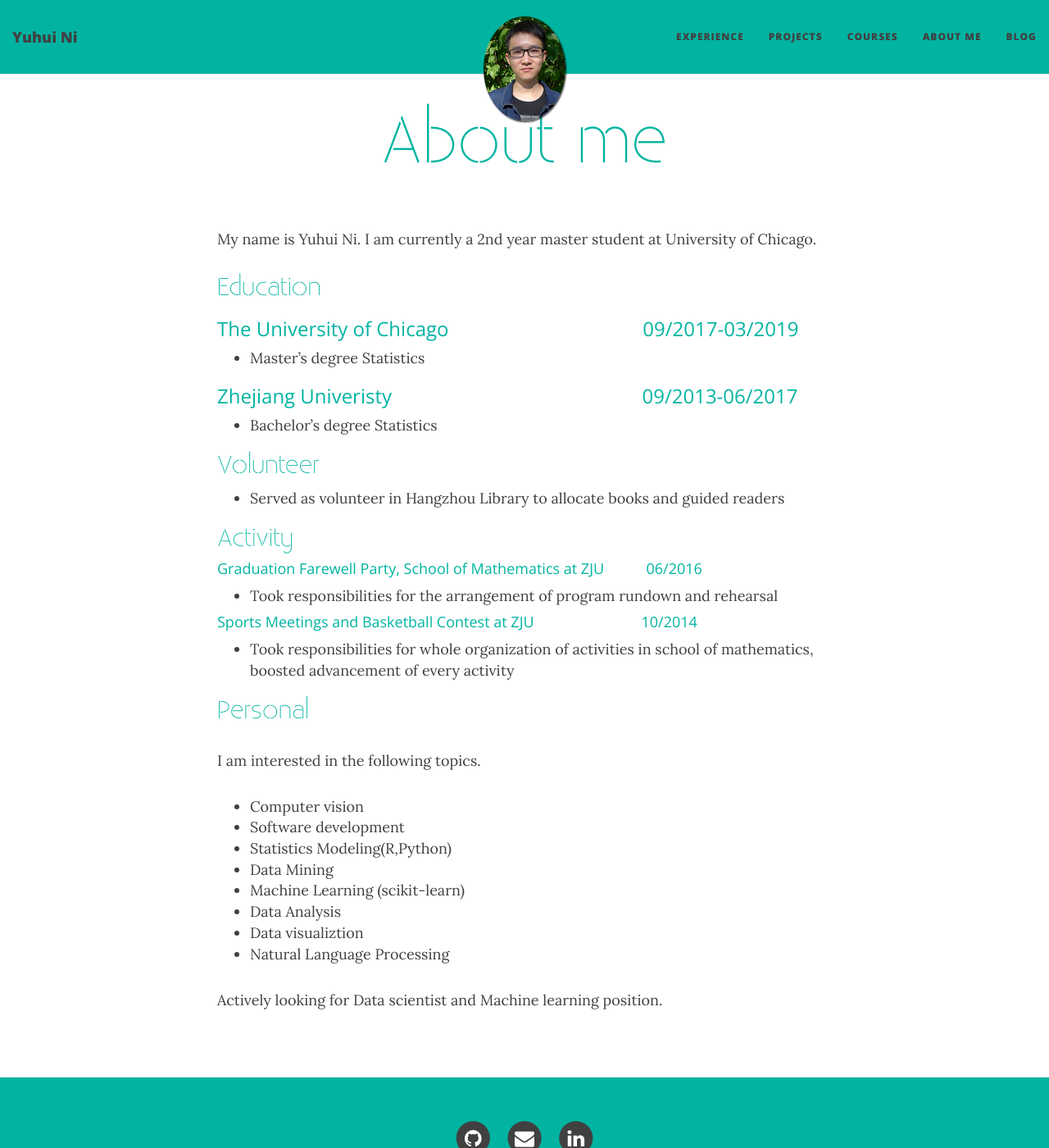
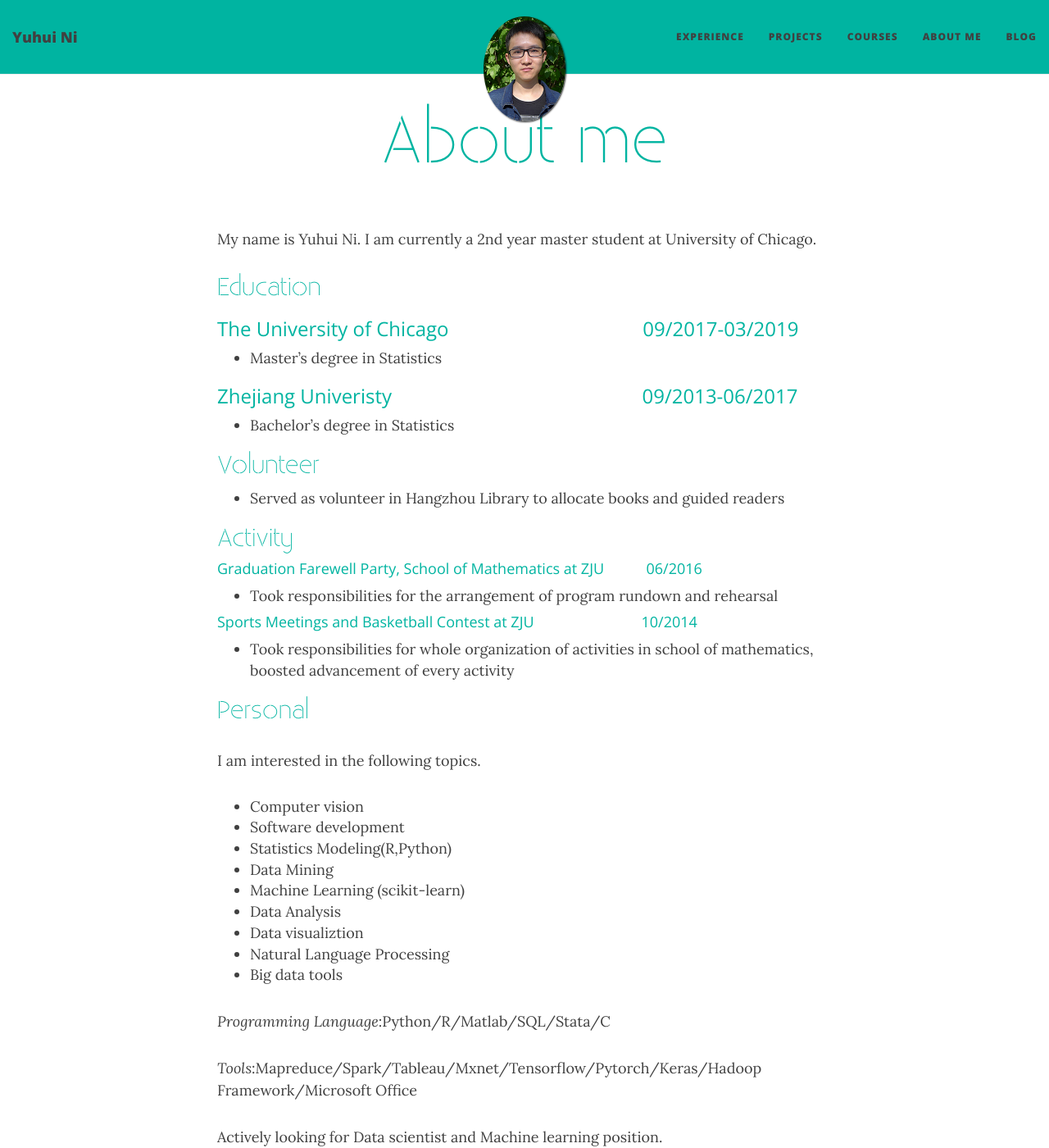
Before and after one commit to YuhuiNi/YuhuiNi.github.io, a Jekyll site: the page built from aboutme.md, in a window 1280 px wide and 1400 px high. Shown: the whole window at 82% size. Built offline with Jekyll 4.4.1, drawn with Linux system fonts in a browser that asks for light colours; nearby versions of some CDN libraries.

Commit message:
Update aboutme.md

```diff
--- a/aboutme.md
+++ b/aboutme.md
@@ -8,11 +8,11 @@ My name is Yuhui Ni. I am currently a 2nd year master student at University of C
 ## Education
 ### The University of Chicago &nbsp;&nbsp;&nbsp;&nbsp;&nbsp;&nbsp;&nbsp;&nbsp;&nbsp;&nbsp;&nbsp;&nbsp;&nbsp;&nbsp;&nbsp;&nbsp;&nbsp;&nbsp;&nbsp;&nbsp; &nbsp;&nbsp;&nbsp; &nbsp;&nbsp;&nbsp; &nbsp;&nbsp;&nbsp; &nbsp;&nbsp;&nbsp; 09/2017-03/2019
 
-- Master's degree Statistics
+- Master's degree in Statistics
 
 ### Zhejiang Univeristy &nbsp;&nbsp;&nbsp;&nbsp;&nbsp;&nbsp;&nbsp;&nbsp;&nbsp;&nbsp;&nbsp;&nbsp;&nbsp;&nbsp; &nbsp;&nbsp;&nbsp;&nbsp;&nbsp;&nbsp;&nbsp;&nbsp;&nbsp;&nbsp;&nbsp;&nbsp;&nbsp;&nbsp;&nbsp;&nbsp;&nbsp; &nbsp;&nbsp;&nbsp; &nbsp;&nbsp;&nbsp;&nbsp;&nbsp;&nbsp; &nbsp;&nbsp;&nbsp; 09/2013-06/2017
 
-- Bachelor's degree Statistics
+- Bachelor's degree in Statistics
 
 ## Volunteer
 - Served as volunteer in Hangzhou Library to allocate books and guided readers
@@ -35,5 +35,10 @@ I am interested in the following topics.
 - Data Analysis
 - Data visualiztion
 - Natural Language Processing
+- Big data tools
+
+*Programming Language*:Python/R/Matlab/SQL/Stata/C
+
+*Tools*:Mapreduce/Spark/Tableau/Mxnet/Tensorflow/Pytorch/Keras/Hadoop Framework/Microsoft Office
 
 Actively looking for Data scientist and Machine learning position.
```
